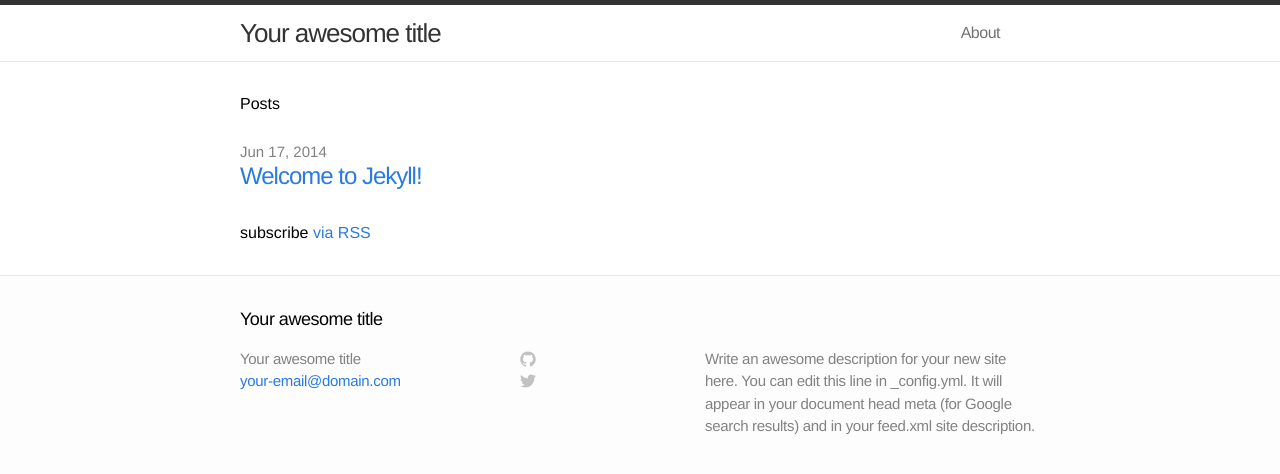
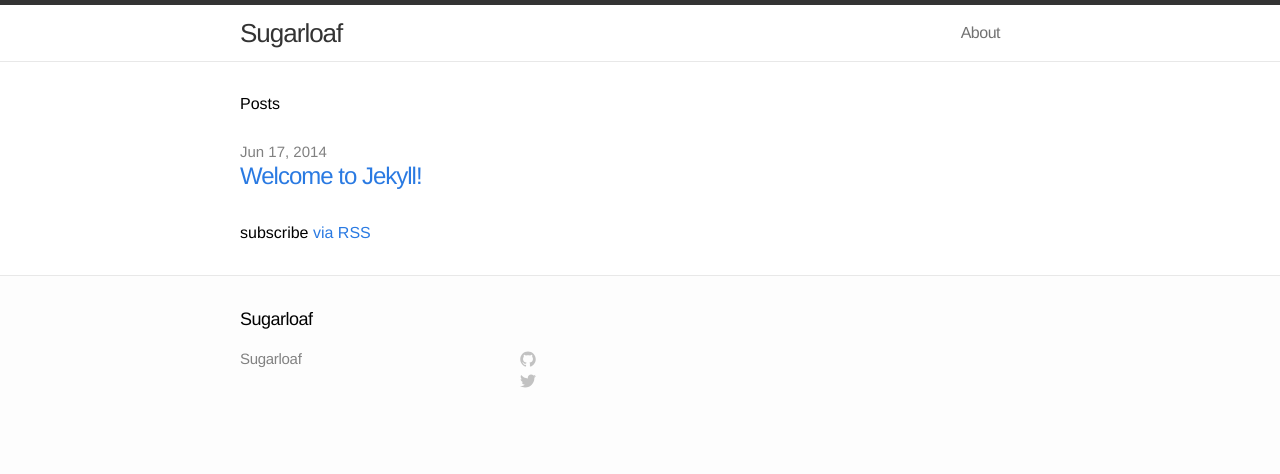
Before and after one commit to jshawl/sugarloaf, a Jekyll site: the page built from index.html, in a window 1280 px wide. Shown: the top 474 px of the page. Built offline with Jekyll 4.4.1, drawn with Linux system fonts in a browser that asks for light colours.

Commit message:
Update _config.yml

```diff
--- a/_config.yml
+++ b/_config.yml
@@ -1,7 +1,5 @@
 # Site settings
-title: Your awesome title
-email: your-email@domain.com
-description: "Write an awesome description for your new site here. You can edit this line in _config.yml. It will appear in your document head meta (for Google search results) and in your feed.xml site description."
+title: Sugarloaf
 baseurl: "/sugarloaf"
 url: "https://jshawl.github.io"
 
```
